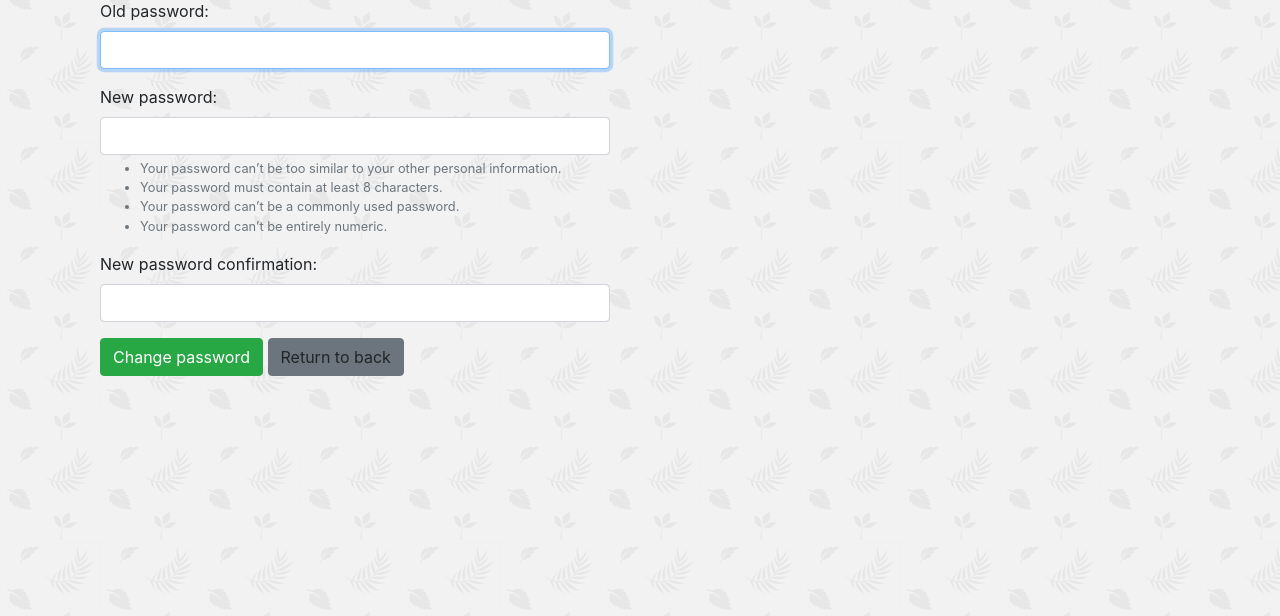
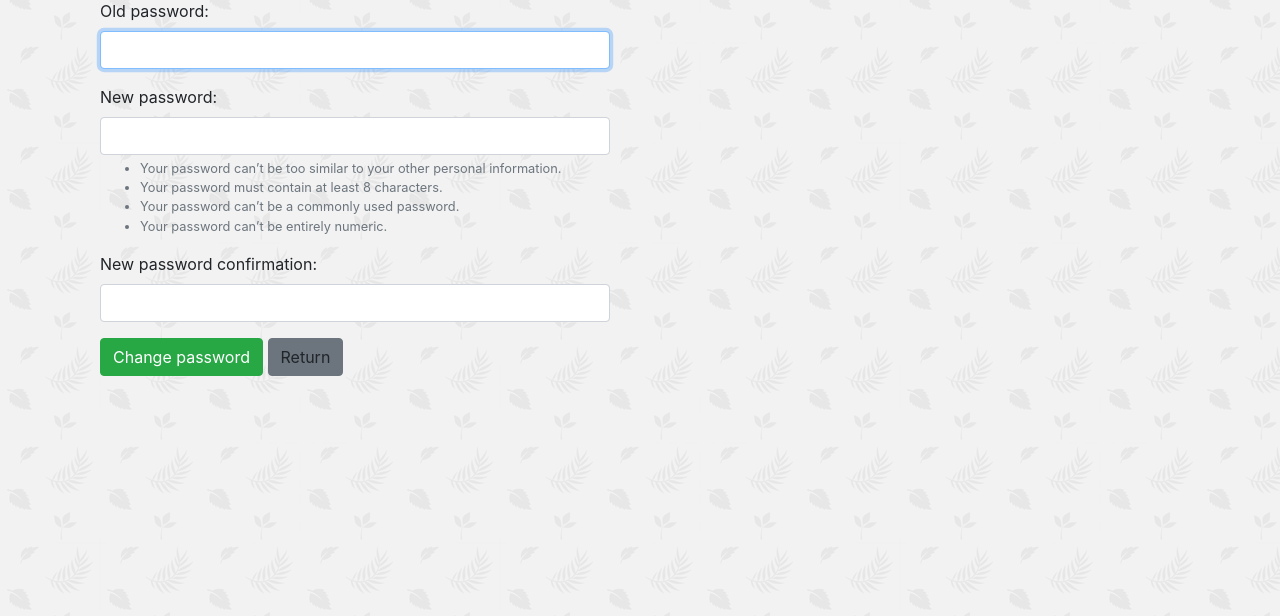
Before and after one commit to mdragonborn/dixit_copy, a Django app: page /password/ in a window 1280 px wide. Shown: the part 57-673 px from the top of the page. Run offline with Django 3.2, Linux system fonts and the light colour scheme; a user stored in the database is signed in; some libraries are stand-ins or nearby versions; some web fonts are replaced.

Commit message:
Changed label in button 'Return to back' to 'Return'

```diff
--- a/accounts/templates/accounts/password_change.html
+++ b/accounts/templates/accounts/password_change.html
@@ -14,7 +14,7 @@
         {% csrf_token %}
         {% include 'includes/form.html' %}
         <button type="submit" class="btn btn-success">Change password</button>
-        <a onclick = "window.history.back();" class="btn btn-secondary">Return to back</a>
+        <a onclick = "window.history.back();" class="btn btn-secondary">Return</a>
       </form>
     </div>
   </div>
```
